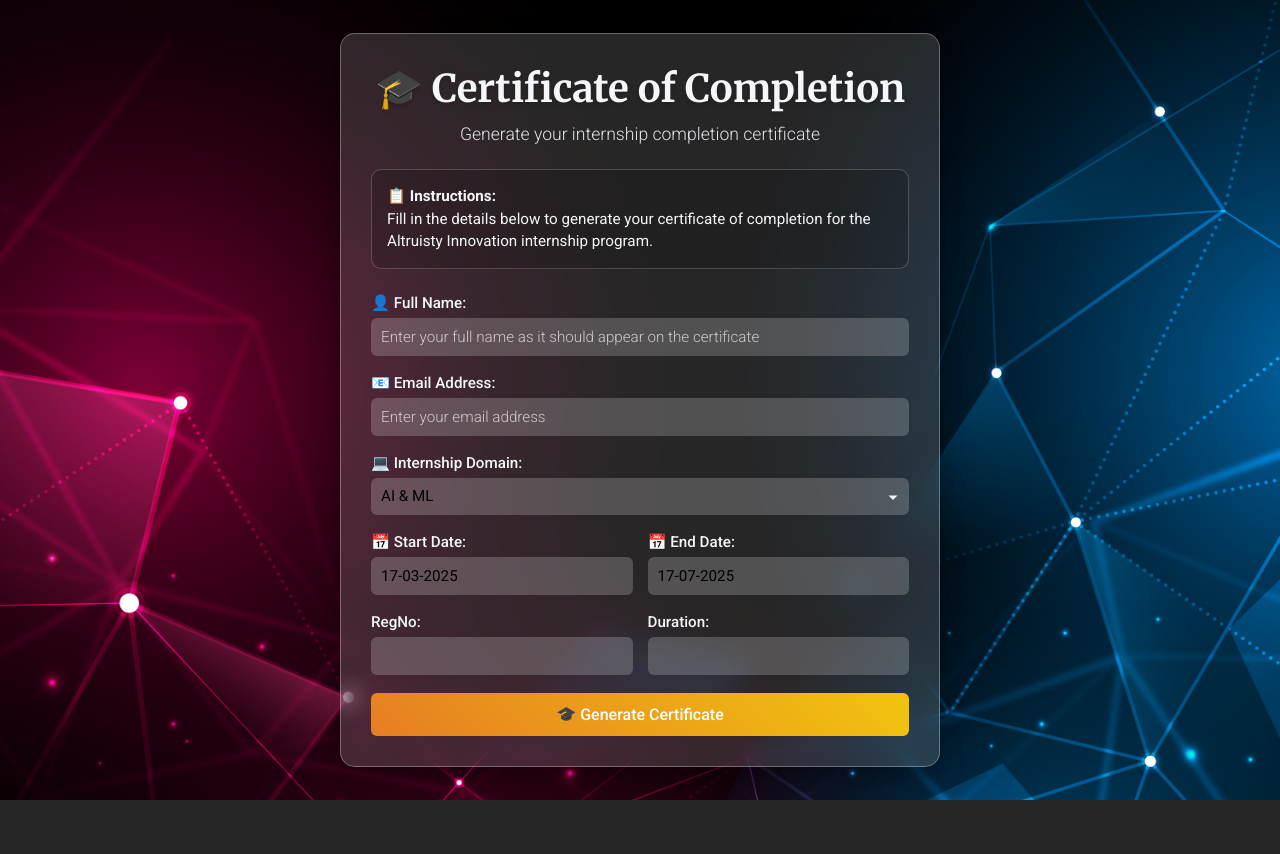
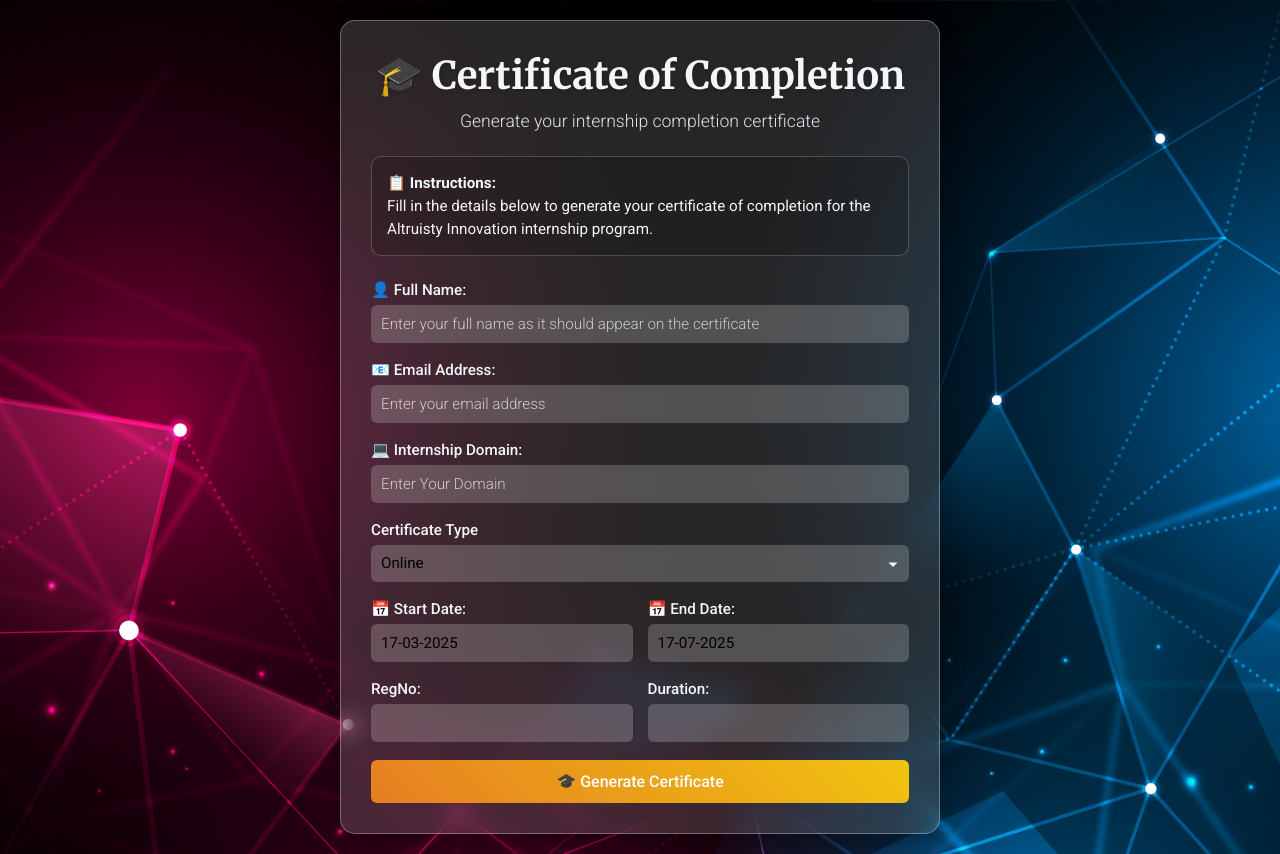
Before and after one commit to BoomeshKS/Altruisty_Certificate_Generator, a Flask app: page /completion-form in a window 1280 px wide. Before the commit the page ends 800 px from the top, so only its background shows below. Run offline with Flask 3, Linux system fonts and the light colour scheme.

Commit message:
Code Modified

```diff
--- a/app.py
+++ b/app.py
@@ -1,3 +1,4 @@
+
 from flask import Flask, request, jsonify, render_template, send_file, render_template_string
 from flask_sqlalchemy import SQLAlchemy
 import string
@@ -19,20 +20,12 @@ import re
 
 app = Flask(__name__)
 
-
-
 # SQLAlchemy configuration for PostgreSQL with URL-encoded password
-# app.config['SQLALCHEMY_DATABASE_URI'] = 'postgresql://postgres.pjljdredabkszotdbgfv:altruisty555T@aws-0-ap-south-1.pooler.supabase.com:5432/postgres'
-app.config['SQLALCHEMY_DATABASE_URI'] = 'postgresql://postgres.zzpywybgxqqinpjsvwbz:altruisty555T@aws-0-ap-south-1.pooler.supabase.com:5432/postgres'
+app.config['SQLALCHEMY_DATABASE_URI'] = 'postgresql://postgres.koqpqbxcakkvdclnldyq:boomesh555T@aws-0-ap-south-1.pooler.supabase.com:5432/postgres'
 
 app.config['SQLALCHEMY_TRACK_MODIFICATIONS'] = False
 
 db = SQLAlchemy(app)
-
-
-
-import gender_guesser.detector as gender_detector
-
 
 from flask_cors import CORS
 CORS(app)
@@ -43,12 +36,14 @@ class Certificate(db.Model):
     id = db.Column(db.Integer, primary_key=True)
     name = db.Column(db.String(255), nullable=False)
     email = db.Column(db.String(255), nullable=False)
+    certificate_number = db.Column(db.String(50), unique=True, nullable=False)
 
 class CompletedIntern(db.Model):
     __tablename__ = 'completed_interns'
     id = db.Column(db.Integer, primary_key=True)
     name = db.Column(db.String(255), nullable=False)
     email = db.Column(db.String(255), nullable=False)
+    certificate_number = db.Column(db.String(50), unique=True, nullable=False)
     domain = db.Column(db.String(255), nullable=False)
     start_date = db.Column(db.String(50), nullable=True)
     end_date = db.Column(db.String(50), nullable=True)
@@ -101,7 +96,100 @@ def send_certificate_email(name, email, filepath, cert_type='offer_letter', star
     except Exception as e:
         print(f"[ERROR] Failed to send email to {email}: {str(e)}")
 
+# Utility function to generate unique certificate number
+def generate_certificate_number():
+    metadata = "2025-AI"
+    encoded = base64.b32encode(metadata.encode()).decode()[:6]
+    uid = ''.join(random.choices(string.ascii_uppercase + string.digits, k=10))
+    cert_num = encoded + uid
+    existing = Certificate.query.filter_by(certificate_number=cert_num).first()
+    if not existing:
+        return cert_num
+    else:
+        return generate_certificate_number()
+
 @app.route('/')
+# def index():
+#     return render_template_string('''
+#     <!DOCTYPE html>
+#     <html>
+#     <head>
+#         <title>Altruisty Certificate Generator</title>
+#         <style>
+#             body {
+#                 font-family: Arial, sans-serif;
+#                 background: linear-gradient(135deg, #667eea 0%, #764ba2 100%);
+#                 min-height: 100vh;
+#                 margin: 0;
+#                 display: flex;
+#                 align-items: center;
+#                 justify-content: center;
+#             }
+#             .main-container {
+#                 text-align: center;
+#                 background: white;
+#                 padding: 50px;
+#                 border-radius: 20px;
+#                 box-shadow: 0 15px 35px rgba(0,0,0,0.2);
+#                 max-width: 500px;
+#             }
+#             h1 {
+#                 color: #2c5aa0;
+#                 margin-bottom: 30px;
+#                 font-size: 32px;
+#             }
+#             .option-card {
+#                 display: inline-block;
+#                 margin: 15px;
+#                 padding: 30px;
+#                 background: linear-gradient(45deg, #f8f9fa, #e9ecef);
+#                 border-radius: 15px;
+#                 text-decoration: none;
+#                 color: #333;
+#                 transition: transform 0.3s, box-shadow 0.3s;
+#                 border: 2px solid transparent;
+#             }
+#             .option-card:hover {
+#                 transform: translateY(-5px);
+#                 box-shadow: 0 10px 25px rgba(0,0,0,0.15);
+#                 border-color: #2c5aa0;
+#             }
+#             .option-title {
+#                 font-size: 20px;
+#                 font-weight: bold;
+#                 margin-bottom: 10px;
+#                 color: #2c5aa0;
+#             }
+#             .option-desc {
+#                 font-size: 14px;
+#                 color: #666;
+#             }
+#         </style>
+#     </head>
+#     <body>
+#         <div class="main-container">
+#             <h1>🏢 Altruisty Innovation</h1>
+#             <h2>Certificate Generator</h2>
+#             <p>Select the type of certificate you want to generate:</p>
+
+#             <a href="/offer-form" class="option-card">
+#                 <div class="option-title">📄 Offer Letter</div>
+#                 <div class="option-desc">Generate internship offer letter</div>
+#             </a>
+
+#             <a href="/completion-form" class="option-card">
+#                 <div class="option-title">🎓 Completion Certificate</div>
+#                 <div class="option-desc">Generate internship completion certificate</div>
+#             </a>
+#             <a href="/verify" class="option-card">
+#                 <div class="option-title">🔍 Verify Certificate</div>
+#                 <div class="option-desc">Verify existing certificates</div>
+#             </a>
+#         </div>
+#     </body>
+#     </html>
+#     ''')
+
 def index():
     return render_template('index.html')
 
@@ -120,6 +208,8 @@ def generate_certificate():
 
     if not name or not email or not domain or not start_date or not duration or not regno:
         return jsonify({'error': 'All fields are required'}), 400
+
+    cert_num = generate_certificate_number()
 
     class PDF(FPDF):
         def header(self):
@@ -176,9 +266,9 @@ def generate_certificate():
     except Exception as e:
         return jsonify({'error': f'Failed to generate certificate: {str(e)}'}), 500
 
-    # Save to DB and send email
+    # Save to DB and send email (your original code)
     try:
-        new_certificate = Certificate(name=name, email=email)
+        new_certificate = Certificate(name=name, email=email, certificate_number=cert_num)
         db.session.add(new_certificate)
         db.session.commit()
     except Exception as e:
@@ -190,7 +280,7 @@ def generate_certificate():
         name, email, cert_path,
         cert_type='offer_letter',
         start_date=start_date,
-        end_date=None
+        end_date=None  # if you want to calculate end_date from start+duration, let me know
     )
 
     # Directly send file to download in browser
@@ -200,7 +290,9 @@ def generate_certificate():
         download_name=cert_filename,
         mimetype='application/pdf',
     )
-import requests
+
+
+
 @app.route('/completion-form')
 def completion_form():
     return render_template('completion_form.html')
@@ -212,32 +304,21 @@ def generate_completion_certificate():
     domain = request.form.get('domain', 'Web Development')
     start_date = request.form.get('start_date', '08-07-2024')
     end_date = request.form.get('end_date', '08-11-2024')
-    duration = request.form.get('duration', '4 months')
+    duration = request.form.get('duration', '4 months')  # use this dynamically
     regno = request.form.get('regno')
+    cert_type = request.form.get('cert-type', 'online')
+
 
     if not name or not email:
         return jsonify({'error': 'Name and email are required'}), 400
 
-    # Use gender-guesser to infer gender
+    cert_num = generate_certificate_number()
+
+    # Very basic gender guess based on name endings (optional enhancement)
     def guess_gender(name):
-        first_name = name.strip().split()[0]
-        try:
-            # Make request to Genderize.io API
-            response = requests.get(f'https://api.genderize.io?name={first_name}')
-            response.raise_for_status()  # Raise exception for bad status codes
-            data = response.json()
-
-            # Map Genderize.io output to pronoun
-            if data.get('gender') == 'female':
-                return 'her'
-            elif data.get('gender') == 'male':
-                return 'his'
-            else:
-                return 'their'  # Default to gender-neutral pronoun for unknown
-        except requests.RequestException as e:
-            # Fallback to gender-neutral pronoun in case of API failure
-            print(f"Genderize.io API error: {e}")
-            return 'their'
+        if name.strip().split()[0].lower().endswith(('a', 'i')):
+            return 'her'
+        return 'his'
 
     gender_pronoun = guess_gender(name)
     name_first = name.split()[0]
@@ -245,7 +326,8 @@ def generate_completion_certificate():
 
     class PDF(FPDF):
         def header(self):
-            self.image('intern_CC.jpg', 0, 0, 210, 297)
+            template_image = 'noseal.jpg' if cert_type == 'offline' else 'intern_CC.jpg'
+            self.image(template_image, 0, 0, 210, 297)
 
     pdf = PDF('P', 'mm', 'A4')
     pdf.add_page()
@@ -256,6 +338,8 @@ def generate_completion_certificate():
     pdf.set_xy(159, 80)
     date_str = datetime.datetime.now().strftime(" %d-%m-%y")
     pdf.cell(40, 10, txt=f"DATE: {date_str}", border=0)
+
+    # pdf.cell(40, 10, txt=date_str, border=0, align='R')
 
     # Content
     pdf.set_xy(20, 100)
@@ -293,11 +377,15 @@ def generate_completion_certificate():
     pdf.multi_cell(170, 6, txt=paragraph4, border=0, align='J')
     pdf.ln(15)
 
+    pdf.set_xy(20, 260)
+    pdf.set_font("Arial", 'I', 10)
+    pdf.cell(0, 10, txt=f"Certificate Number: {cert_num}", border=0, align='C')
+
     pdf.set_font("Arial", 'B', 12)
     pdf.set_xy(150, 250)
     pdf.cell(0, 10, txt=f"Reg No - {regno}", align='L')
 
-    cert_filename = f"completion_certificate_{regno}.pdf"
+    cert_filename = f"completion_certificate_{cert_num}.pdf"
     cert_path = os.path.join('certificates', cert_filename)
     os.makedirs('certificates', exist_ok=True)
 
@@ -310,6 +398,7 @@ def generate_completion_certificate():
         new_intern = CompletedIntern(
             name=name,
             email=email,
+            certificate_number=cert_num,
             domain=domain,
             start_date=start_date,
             end_date=end_date
@@ -329,6 +418,10 @@ def generate_completion_certificate():
         download_name=f"Altruisty_Completion_Certificate_{name.replace(' ', '_')}.pdf",
         mimetype='application/pdf'
     )
+
+
+
+
 
 @app.route('/verify', methods=['GET', 'POST'])
 def verify_certificate():
@@ -357,6 +450,7 @@ def verify_certificate():
                 os.remove(filepath)
                 return render_template('verify.html', result=result)
             name = None
+            cert_num = None
             cert_type = request.form.get('cert_type', 'offer_letter')
             match_name = None
             if cert_type == 'completion':
@@ -371,15 +465,20 @@ def verify_certificate():
                     name = None
             else:
                 name = match_name.group(1).strip()
-            print(f"Parsed name: {name}")
+            match_cert = re.search(r"Certificate Number:\s*(\S+)", text, re.IGNORECASE)
+            if match_cert:
+                cert_num = match_cert.group(1).strip()
+            print(f"Parsed name: {name}, certificate number: {cert_num}")
             if not name:
                 name = None
+            if not cert_num:
+                cert_num = ""
             cert_type = request.form.get('cert_type', 'offer_letter')
             try:
                 if cert_type == 'offer_letter':
-                    record = Certificate.query.filter_by(name=name).first()
+                    record = Certificate.query.filter_by(name=name, certificate_number=cert_num).first()
                 elif cert_type == 'completion':
-                    record = CompletedIntern.query.filter_by(name=name).first()
+                    record = CompletedIntern.query.filter_by(name=name, certificate_number=cert_num).first()
                 else:
                     result = "Invalid certificate type"
                     return render_template('verify.html', result=result)
@@ -419,6 +518,18 @@ class ProfessionalCertificateEmailGenerator:
             CertificateType.OFFER_LETTER: EmailTemplate(
                 subject="📋Your Internship Offer Letter",
                 greeting="Dear {name},",
+#                 main_content="""
+# We are absolutely thrilled to extend this internship opportunity to you!
+
+# Your application stood out among hundreds of candidates, and we're excited to have someone with your passion and potential join the Altruisty Innovation family.
+
+# 📋 **What's Next:**
+# • Review your comprehensive offer letter attached
+# • Complete onboarding materials (deadline: {deadline})
+# • Join our welcome orientation on {start_date}
+
+# This is just the beginning of an incredible journey that will shape your professional future. We can't wait to see the amazing contributions you'll make to our team!
+#                 """,
                 main_content="""
 Thank you for joining Altruisty! We’re thrilled to have you on board. We hope it will be a fulfilling and enriching experience for you.
 
@@ -431,6 +542,7 @@ We encourage you to share this exciting opportunity on LinkedIn and in the Whats
                 tone="enthusiastic",
                 priority="high"
             ),
+
 
             CertificateType.COMPLETION: EmailTemplate(
                 subject="📋Your Completion Certificate",
--- a/templates/completion_form.html
+++ b/templates/completion_form.html
@@ -110,9 +110,7 @@
 
             <div class="form-group">
                 <label for="domain">💻 Internship Domain:</label>
-                <select id="domain" name="domain" required>
-                    <option value="ai&ml">AI & ML</option>
-                    <option value="genAI">Gen AI</option>
+                <!-- <select id="domain" name="domain" required>
                     <option value="Web Development">Web Development</option>
                     <option value="Mobile App Development">Mobile App Development</option>
                     <option value="Data Science">Data Science</option>
@@ -120,8 +118,16 @@
                     <option value="UI/UX Design">UI/UX Design</option>
                     <option value="Digital Marketing">Digital Marketing</option>
                     <option value="Full Stack Development">Full Stack Development</option>
-                    <option value="Python Full Stack Development">Python Full Stack Development</option>
-                    <option value="Mern Full Stack Development">MERN Full Stack Development</option>
+                </select> -->
+                <input id="domain" name="domain" type="text" placeholder="Enter Your Domain">
+            </div>
+
+
+            <div class="form-group">
+                <label for="certificate-type">Certificate Type</label>
+                <select name="cert-type" id="cert-type" required>
+                    <option value="online">Online</option>
+                    <option value="offline">Offline</option>
                 </select>
             </div>
 
```
Also changed, not shown: noseal.jpg (added), vercel.json (deleted).
